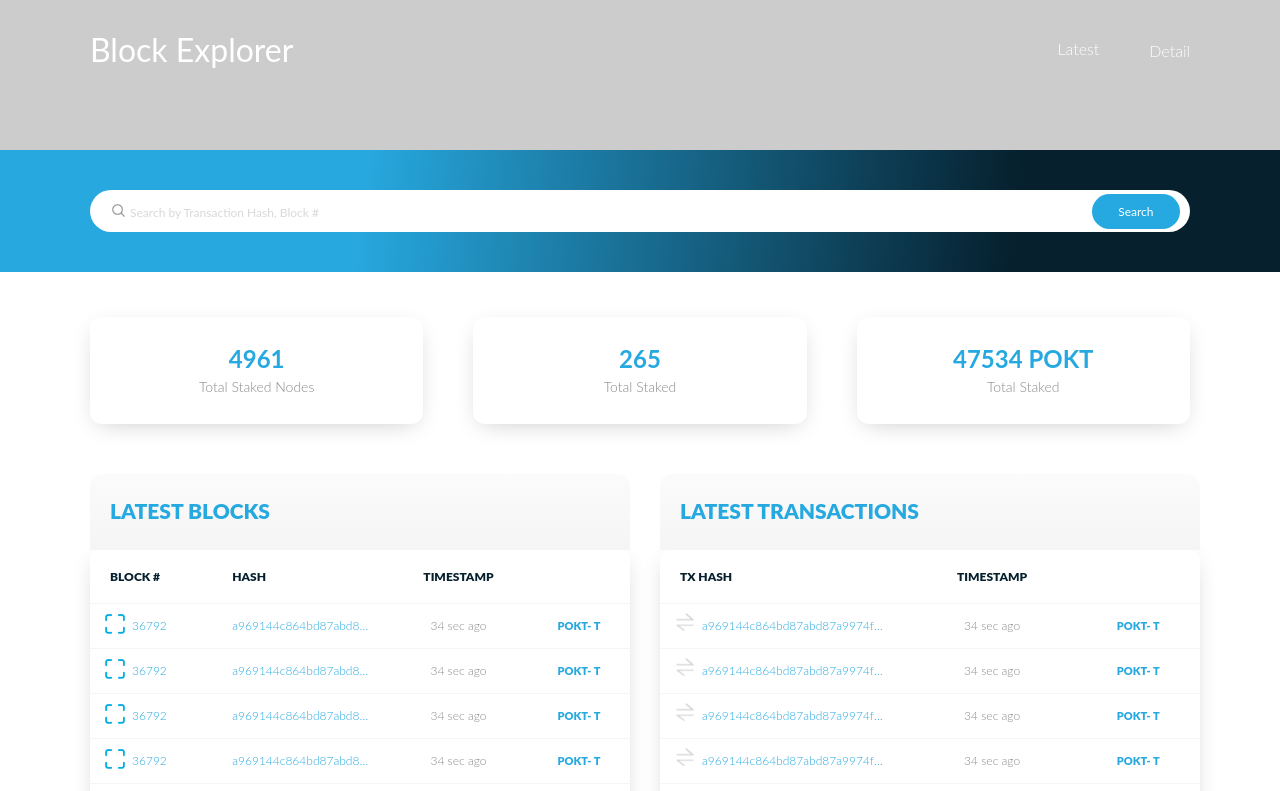
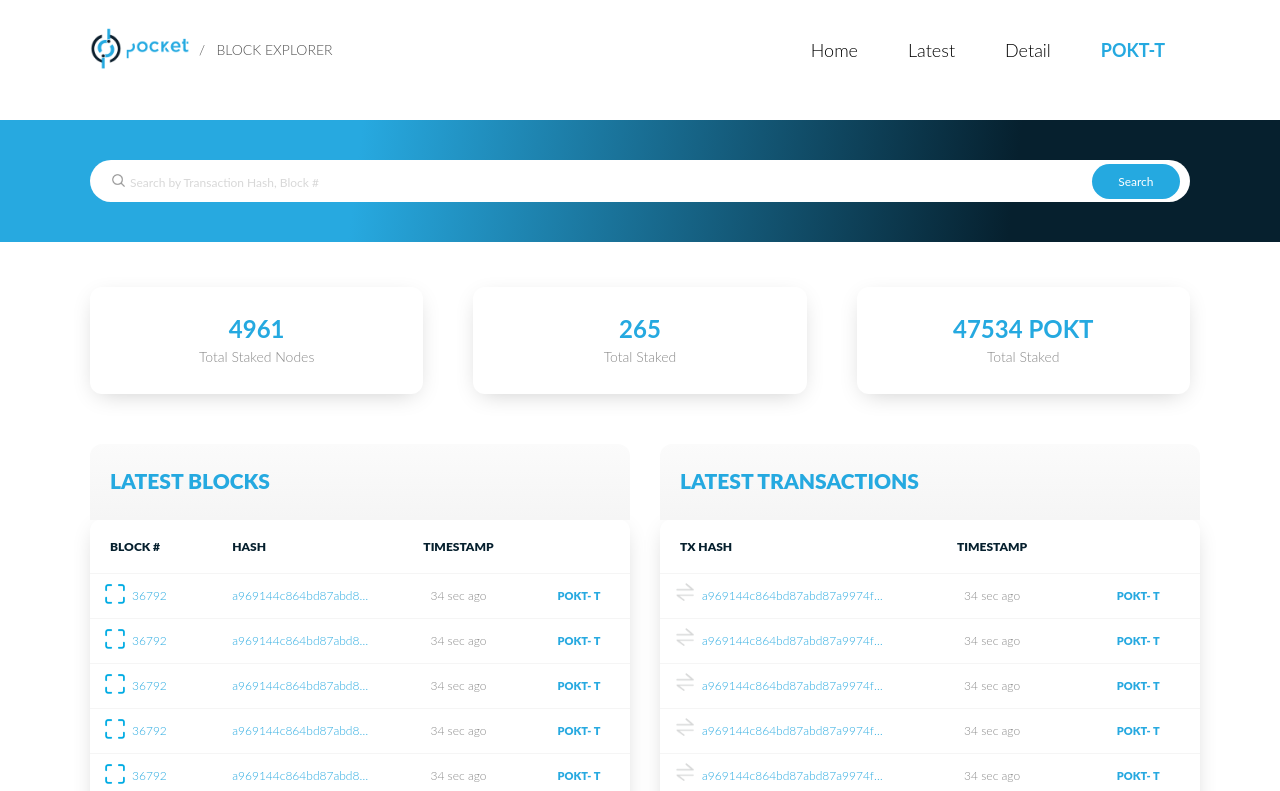
Before and after one commit to pokt-network/explorer, a React (Create React App) app: page / in a window 1280 px wide. Shown: the top 791 px of the page. Built offline with nearby package versions, Linux system fonts and the light colour scheme.

Commit message:
Desktop Header 60%

```diff
--- a/src/components/Header/Header.js
+++ b/src/components/Header/Header.js
@@ -1,10 +1,11 @@
 import styled, { css } from "styled-components";
 import { desktop, maxTablet } from "../../utils/media";
+import { colors } from '../../utils/colors';
 
 const HeaderContainer = styled.header`
   ${desktop(css`
-    background-color: #ccc;
-    height: 150px;
+    background-color: ${colors.white};
+    height: 120px;
   `)};
   ${maxTablet(css`
     background-color: #000;
--- /dev/null
+++ b/src/components/Header/Li.js
@@ -0,0 +1,11 @@
+import styled, { css } from "styled-components";
+/* import { desktop } from "../../utils/media";
+import { colors } from '../../utils/colors'; */
+
+const StyledLi = styled.li`
+  display: inline-block;
+  text-align: center;
+  padding: 15px 25px 15px 25px;
+`;
+
+export default StyledLi;
--- a/src/components/Header/Link.js
+++ b/src/components/Header/Link.js
@@ -1,24 +1,26 @@
 import styled, { css } from "styled-components";
 import { desktop } from "../../utils/media";
+import { colors } from '../../utils/colors';
 
 const StyledLink = styled.a`
-  font-size: 16px;
+  font-size: 18px;
   font-weight: 300;
-  color: #fff;
-  display: inline-block;
-  text-align: center;
-  padding: 15px 25px 15px 25px;
+  color: ${colors.black};
   text-decoration: none;
 
   ${desktop(css`
     &:hover {
-      color: #ccc;
+      color: ${colors.black};
     }`)};
 
   &:last-of-type{
     padding-right: 0;
     vertical-align: middle;
   }
+  .submenu & {
+    font-weight: 700;
+    color: ${colors.blue};
+  }
 `;
 
 export default StyledLink;
--- a/src/components/Header/Logo.js
+++ b/src/components/Header/Logo.js
@@ -5,16 +5,22 @@ import StyledLink from "./Link";
 
 const Brand = styled(StyledLink)`
   margin-right: auto;
-  font-size: 32px;
-  font-weight: 400;
   padding: 11px 14px 11px 0;
   ${maxTablet(css`
-    font-size: 23px;
     padding: 0 14px;
   `)};
 
-  &:hover {
-    color: #ccc;
+  img {
+    max-width: 100px;
+  }
+  span {
+    display: inline-block;
+    vertical-align: top;
+    font-weight: 300;
+    font-size: 14px;
+    color: #515151;
+    margin-top: 17px;
+    margin-left: 4px;
   }
 `;
 
--- a/src/components/Header/Menu.js
+++ b/src/components/Header/Menu.js
@@ -4,7 +4,7 @@ import { desktop, maxTablet } from "../../utils/media";
 
 import StyledLink from "./Link";
 
-const MenuWrapper = styled.div`
+const MenuWrapper = styled.nav`
   overflow: hidden;
   display: none;
 
--- /dev/null
+++ b/src/components/Header/Ul.js
@@ -0,0 +1,11 @@
+import styled, { css } from "styled-components";
+/* import { desktop } from "../../utils/media";
+import { colors } from '../../utils/colors'; */
+
+const StyledUl = styled.ul`
+  position: relative;
+  list-style-type: none;
+  padding-left: 0;
+`;
+
+export default StyledUl;
--- a/src/components/Header/index.js
+++ b/src/components/Header/index.js
@@ -4,9 +4,12 @@ import Wrapper from '.././Wrapper';
 import Menu, { MenuItem } from "./Menu";
 import MobileButton from "./MobileButton";
 import Logo from "./Logo";
+import StyledUl from "./Ul";
+import StyledLi from "./Li";
 import HeaderContainer from "./Header";
+import logo from '../../utils/images/pocket-logo.png';
 
-class NavBar extends Component {
+class Header extends Component {
   state = {
     isMenuHidden: true
   };
@@ -21,10 +24,22 @@ class NavBar extends Component {
     return (
       <HeaderContainer>
         <Wrapper className="header">
-          <Logo href="/">Block Explorer</Logo>
+          <Logo href="/"> <img src={logo} alt="logo pocket" /> <span>/ &nbsp; BLOCK EXPLORER</span> </Logo>
           <Menu isHidden={this.state.isMenuHidden}>
-            <MenuItem href="/latest">Latest</MenuItem>
-            <MenuItem href="/detail">Detail</MenuItem>
+            <StyledUl>
+              <StyledLi>
+                <MenuItem href="/">Home</MenuItem>
+              </StyledLi>
+              <StyledLi>
+                <MenuItem href="/latest">Latest</MenuItem>
+              </StyledLi>
+              <StyledLi>
+                <MenuItem href="/detail">Detail</MenuItem>
+              </StyledLi>
+              <StyledLi className="submenu">
+                <MenuItem href="/">POKT-T</MenuItem>
+              </StyledLi>
+            </StyledUl>
           </Menu>
           <MobileButton onClick={this.onToggleMenu} />
         </Wrapper>
@@ -33,4 +48,4 @@ class NavBar extends Component {
   }
 }
 
-export default NavBar;
+export default Header;
```
Also changed, not shown: src/utils/images/pocket-logo.png (added).
